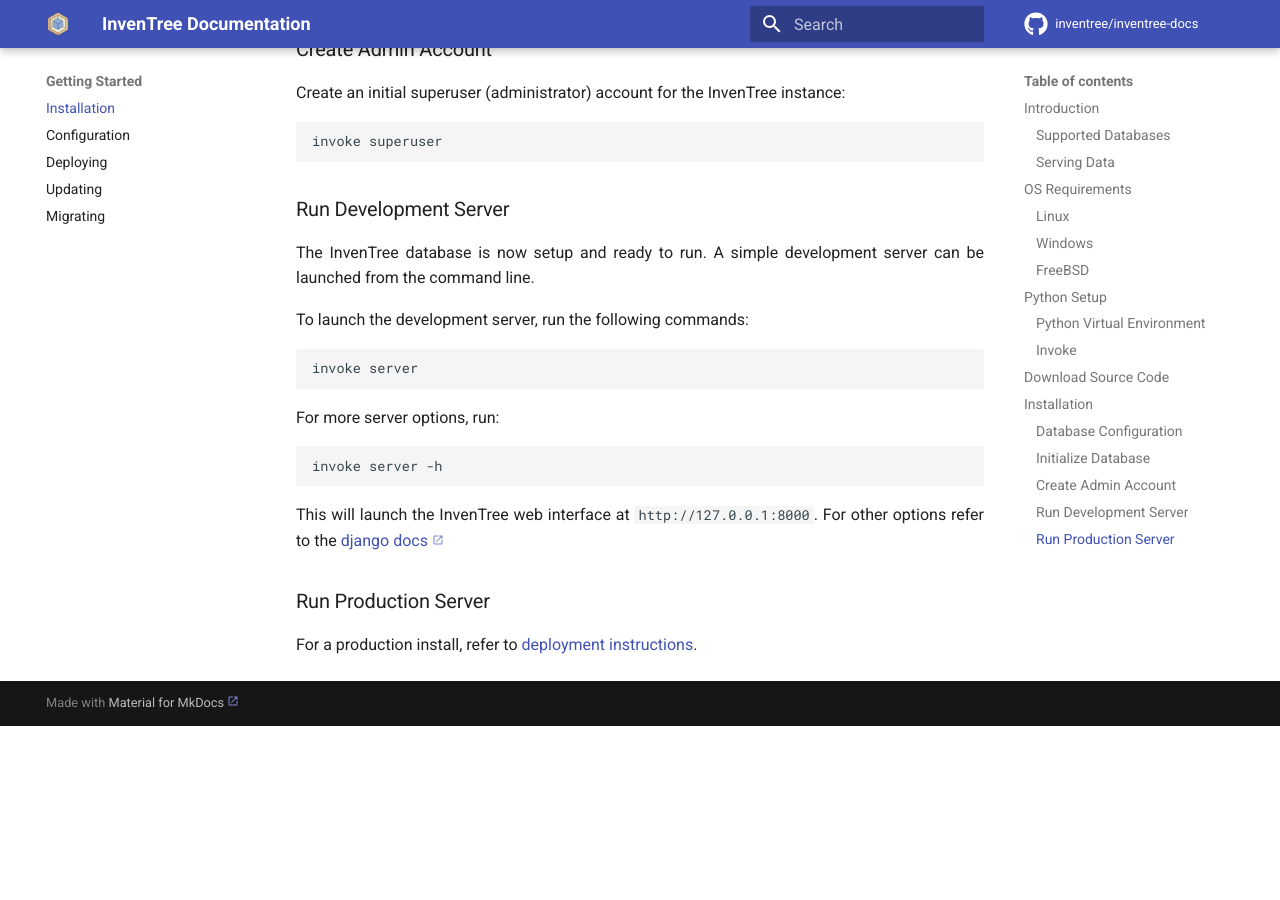
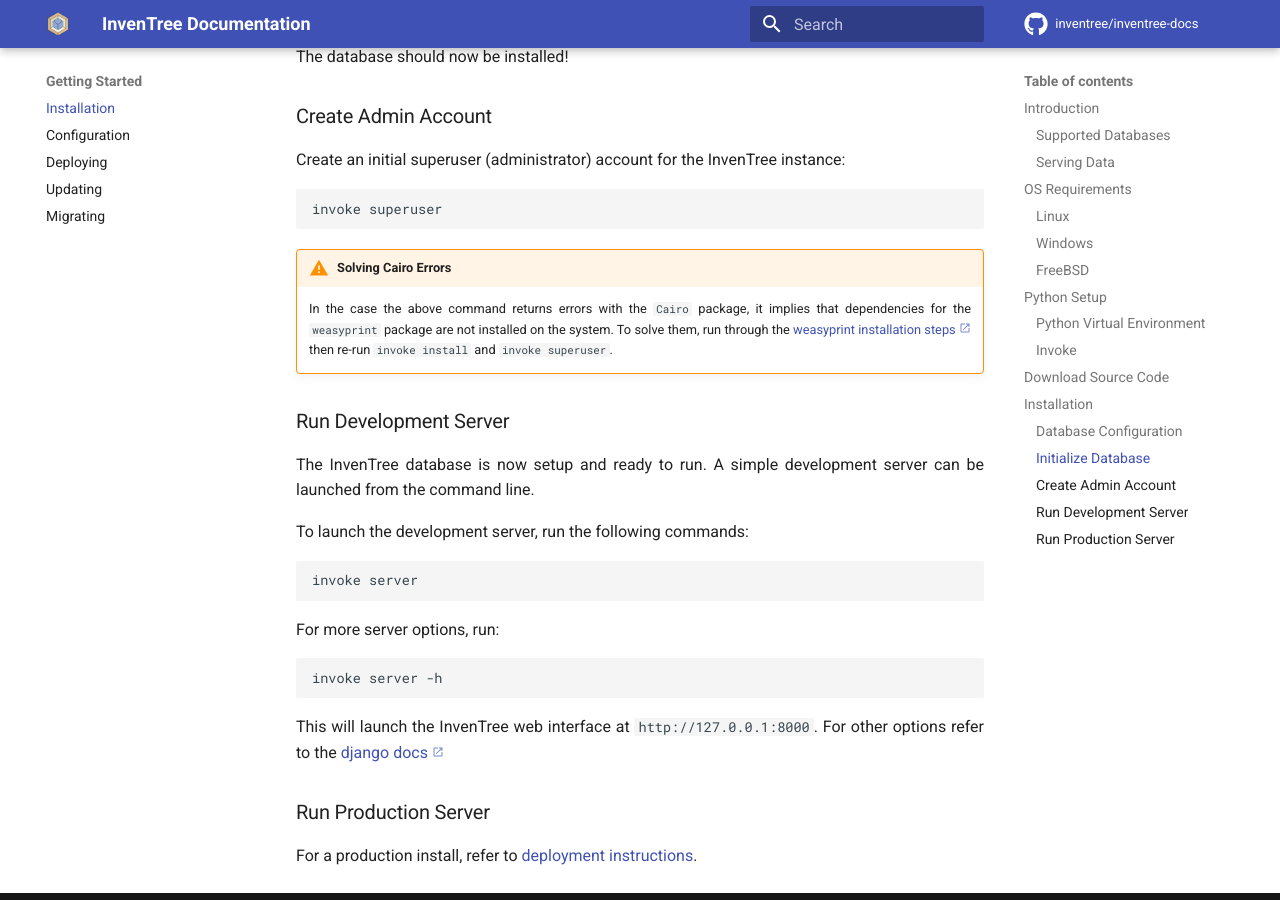
Before and after one commit to inventree/inventree-docs, an MkDocs documentation site: the page built from docs/start/install.md, in a window 1280 px wide and 900 px high, scrolled down 4756 px. Built offline with MkDocs 1.6.1 and Material for MkDocs 9.7.7, drawn with Linux system fonts in a browser that asks for light colours; comment, search, counter and statistics services are not loaded; before the commit the page ends 5482 px from its top, so only the background shows below that; some of the changed text lies outside the part shown.

Commit message:
Added notes about weasyprint system requirements

````diff
--- a/docs/start/install.md
+++ b/docs/start/install.md
@@ -27,6 +27,8 @@
 To install a complete *development* environment for InvenTree, follow the steps presented below. A production environment will require further work as per the particular application requirements.
 
 Installing and running InvenTree should be possible on most operating systems, as it requires only cross-platform Python libraries.
+
+On some systems, the dependencies for the `weasyprint` package might not be installed. Consider running through the [weasyprint installation steps](https://weasyprint.readthedocs.io/en/stable/install.html) before moving forward.
 
 ### Linux
 
@@ -179,6 +181,9 @@
 invoke superuser
 ```
 
+!!! warning "Solving Cairo Errors"
+	In the case the above command returns errors with the `Cairo` package, it implies that dependencies for the `weasyprint` package are not installed on the system. To solve them, run through the [weasyprint installation steps](https://weasyprint.readthedocs.io/en/stable/install.html) then re-run `invoke install` and `invoke superuser`.
+
 ### Run Development Server
 
 The InvenTree database is now setup and ready to run. A simple development server can be launched from the command line.
````
